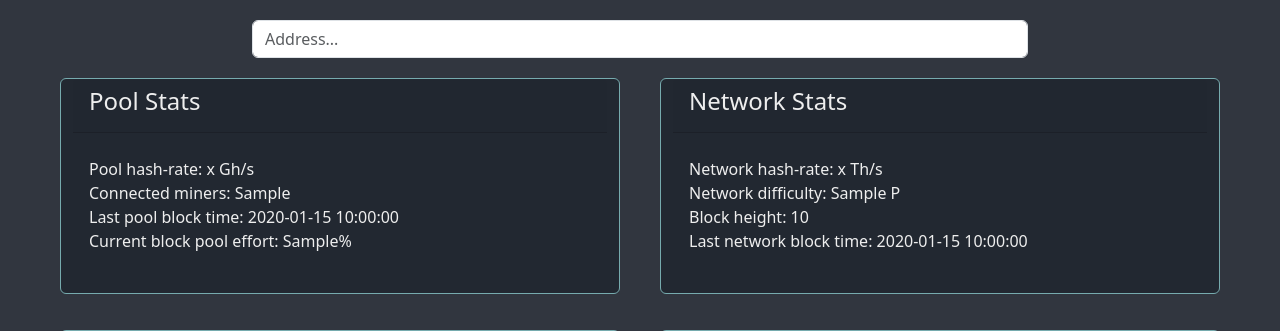
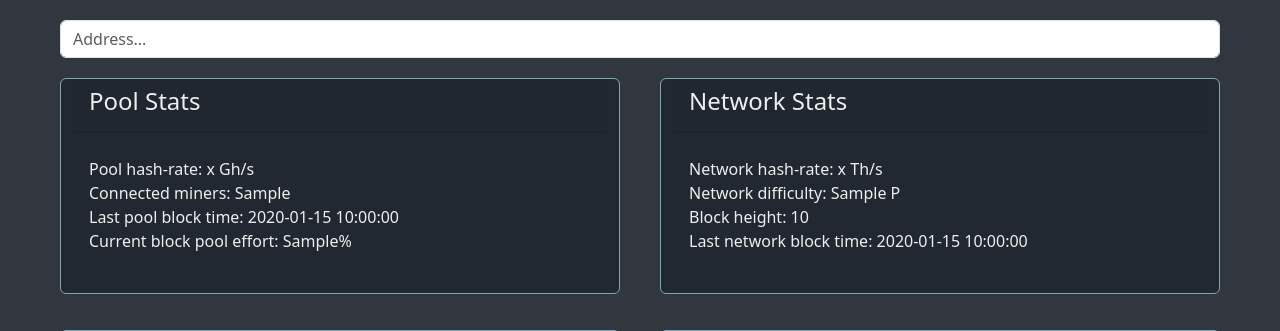
Before and after one commit to th3-cr34t0r/sigmanauts-pool-dashboard, a Flask app: template templates/app.html in a window 1280 px wide. Shown: the part 56-387 px from the top of the page. Run offline with Flask 3, Linux system fonts and the light colour scheme; the template is opened without the code that fills it: most values are stand-ins (such as "Sample title", 1, 10 or a date in 2020).

Commit message:
matched the search bar width to the cards cards

```diff
--- a/static/styles.css
+++ b/static/styles.css
@@ -29,7 +29,7 @@ body {
 }
 
 .form-inline {
-    max-width: 50rem;
+    max-width: 74rem;
 }
 
 .card {
```
